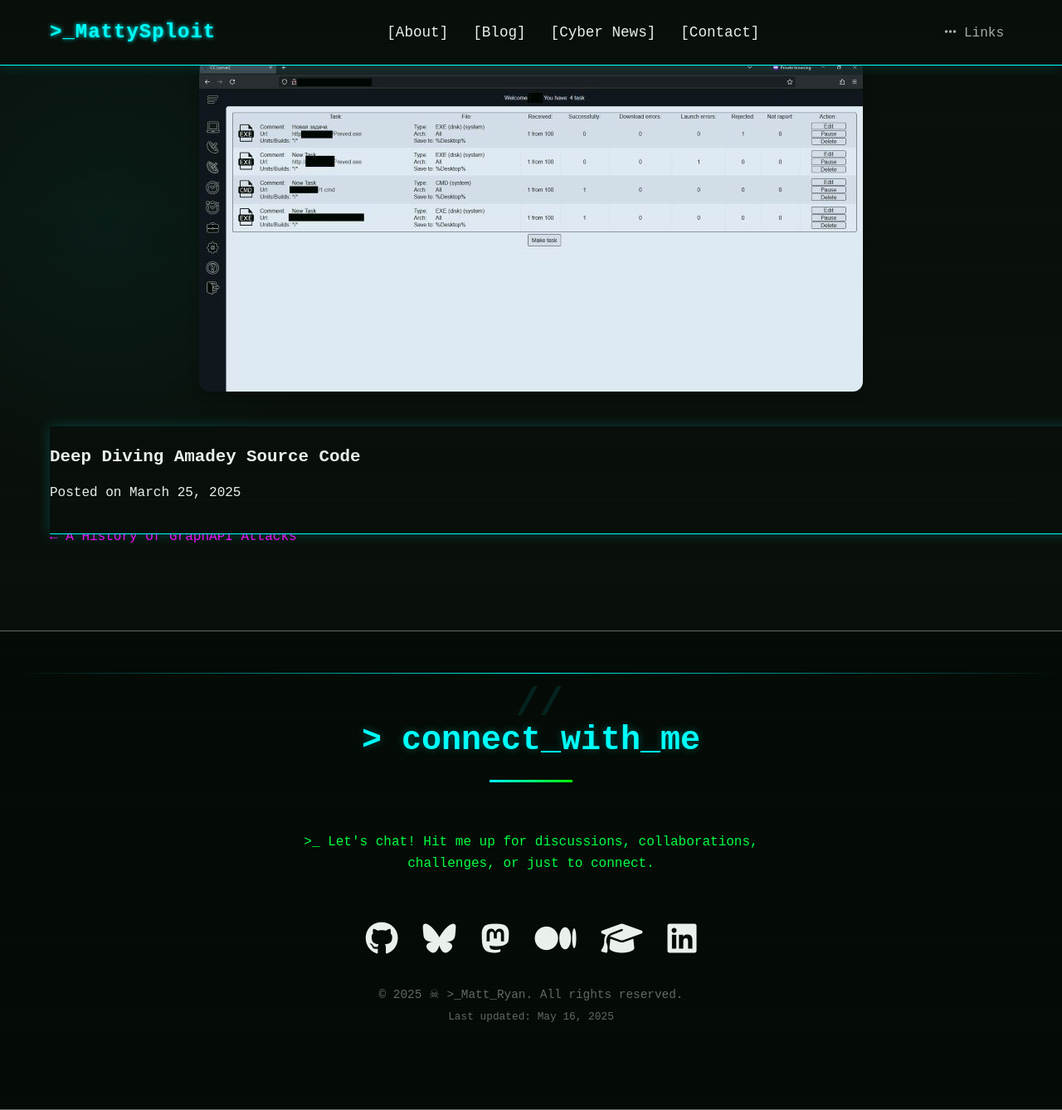
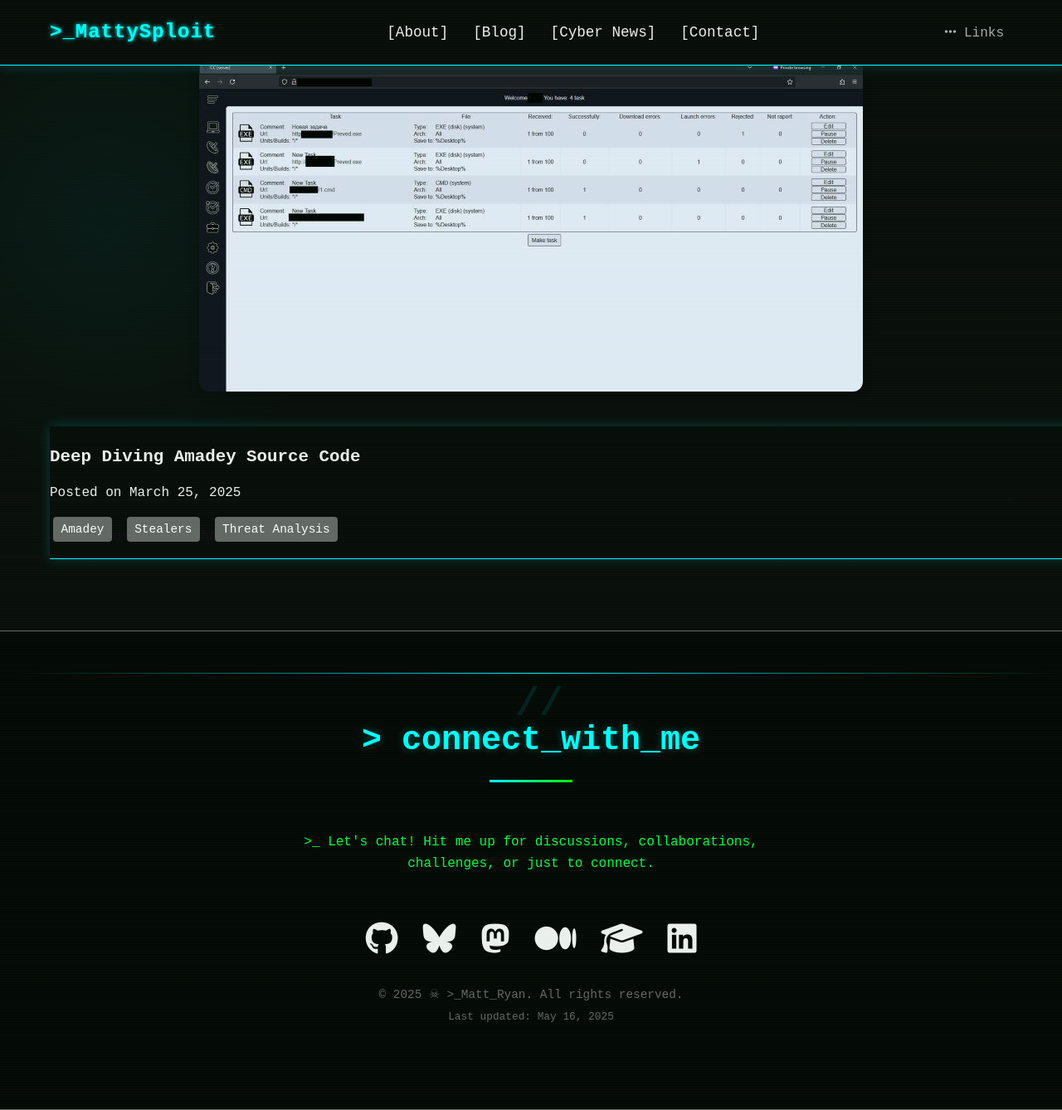
Before and after one commit to CTI-Buddy/cti-buddy.github.io, a Jekyll site: the page built from _posts/2025-03-01-amadey.md, in a window 1280 px wide and 1338 px high. Shown: the whole window at 83% size. Built offline with Jekyll 4.4.1, drawn with Linux system fonts in a browser that asks for light colours.

Commit message:
Update 2025-03-01-amadey.md

```diff
--- a/_posts/2025-03-01-amadey.md
+++ b/_posts/2025-03-01-amadey.md
@@ -4,4 +4,5 @@
 date: 2025-03-25
 tagline: "When C2 works both ways"
 image: /IMG/030125.jpg
+tags: [Amadey, Stealers, Threat Analysis]
 ---
```
